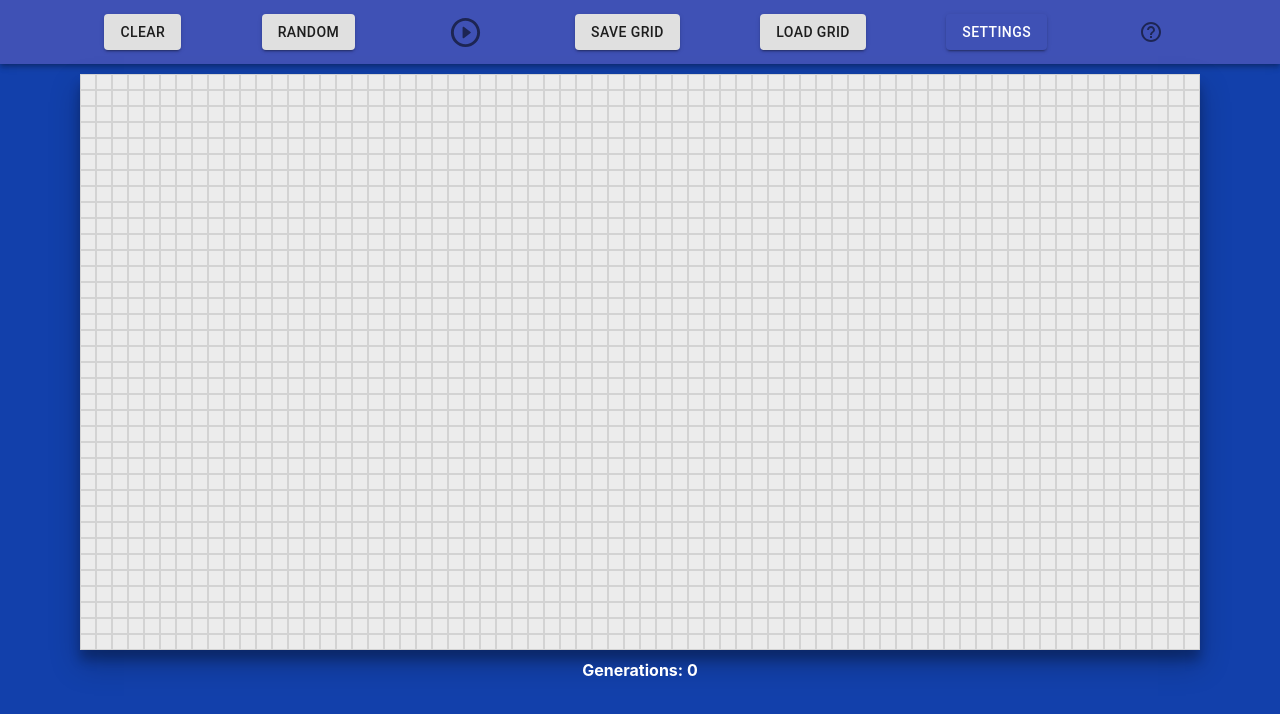
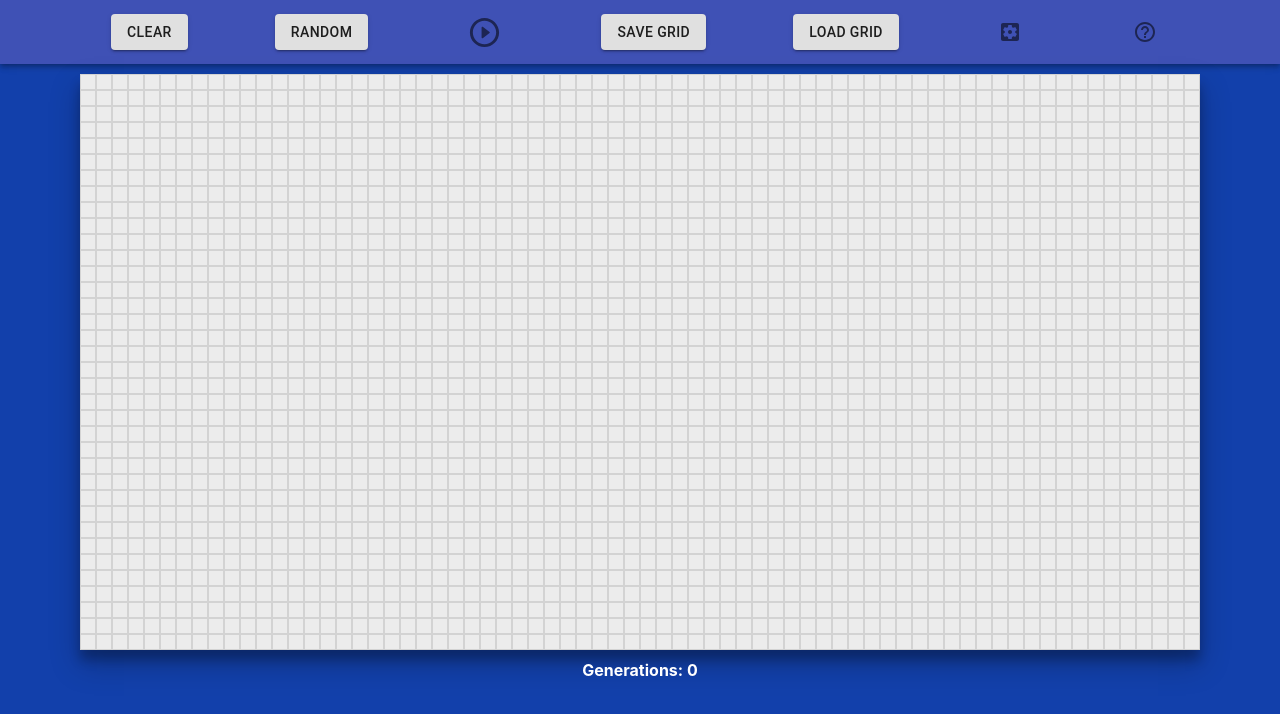
Before and after one commit to ahaku/the_game_of_life, a React (Create React App) app: page / in a window 1280 px wide. Shown: the top 714 px of the page. Built offline with nearby package versions, Linux system fonts and the light colour scheme.

Commit message:
settings button icon added

```diff
--- a/src/components/ButtonRow/ButtonRow.jsx
+++ b/src/components/ButtonRow/ButtonRow.jsx
@@ -11,6 +11,7 @@ import Slider from '@material-ui/core/Slider';
 import Typography from '@material-ui/core/Typography';
 import ThemeSelectorMD from '../ThemeSelector/ThemeSelectorMD'
 import HelpOutlineOutlinedIcon from '@material-ui/icons/HelpOutlineOutlined';
+import SettingsApplicationsRoundedIcon from '@material-ui/icons/SettingsApplicationsRounded';
 import Dialog, { DialogProps } from '@material-ui/core/Dialog';
 import DialogTitle from '@material-ui/core/DialogTitle';
 import DialogContent from '@material-ui/core/DialogContent';
@@ -91,8 +92,9 @@ function Settings(props) {
     }
     return (
         <React.Fragment>
-            <Button variant="contained" color="primary" title='Settings' onClick={handleClickOpen}>
-            </Button>
+            <IconButton variant="contained"  title='Settings' onClick={handleClickOpen}>
+                <SettingsApplicationsRoundedIcon></SettingsApplicationsRoundedIcon>
+            </IconButton>
 
             <Dialog
             open={open}
```
